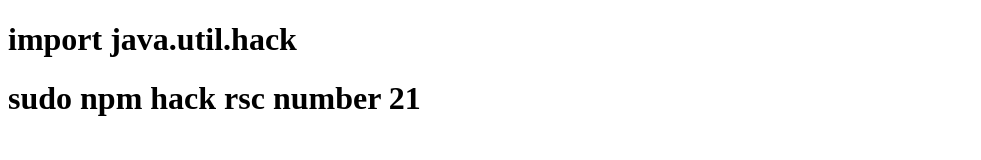
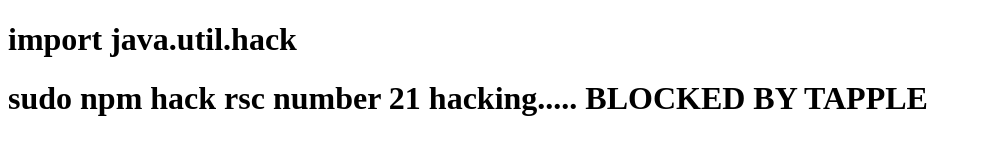
Before and after one commit to Rohan7177/coursera-test, a plain HTML site: page site/index.html in a window 1280 px wide. Shown: the whole page, without its empty margins (0-981 px from the left). Drawn offline with Linux system fonts and the light colour scheme.

Commit message:
Small addition to the page content.

```diff
--- a/site/index.html
+++ b/site/index.html
@@ -8,5 +8,7 @@
 <body>
 <h1>import java.util.hack<h1>
 	sudo npm hack rsc number 21
+	hacking.....
+	BLOCKED BY TAPPLE
 </body>
 </html>
```
